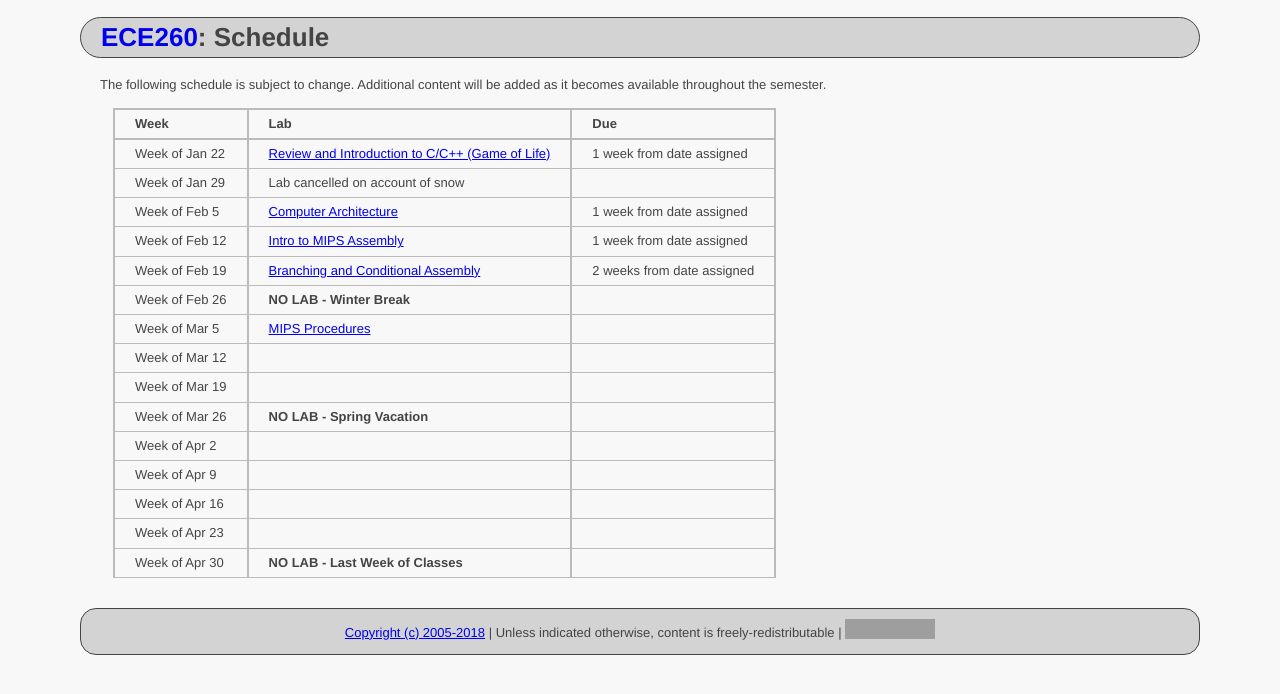
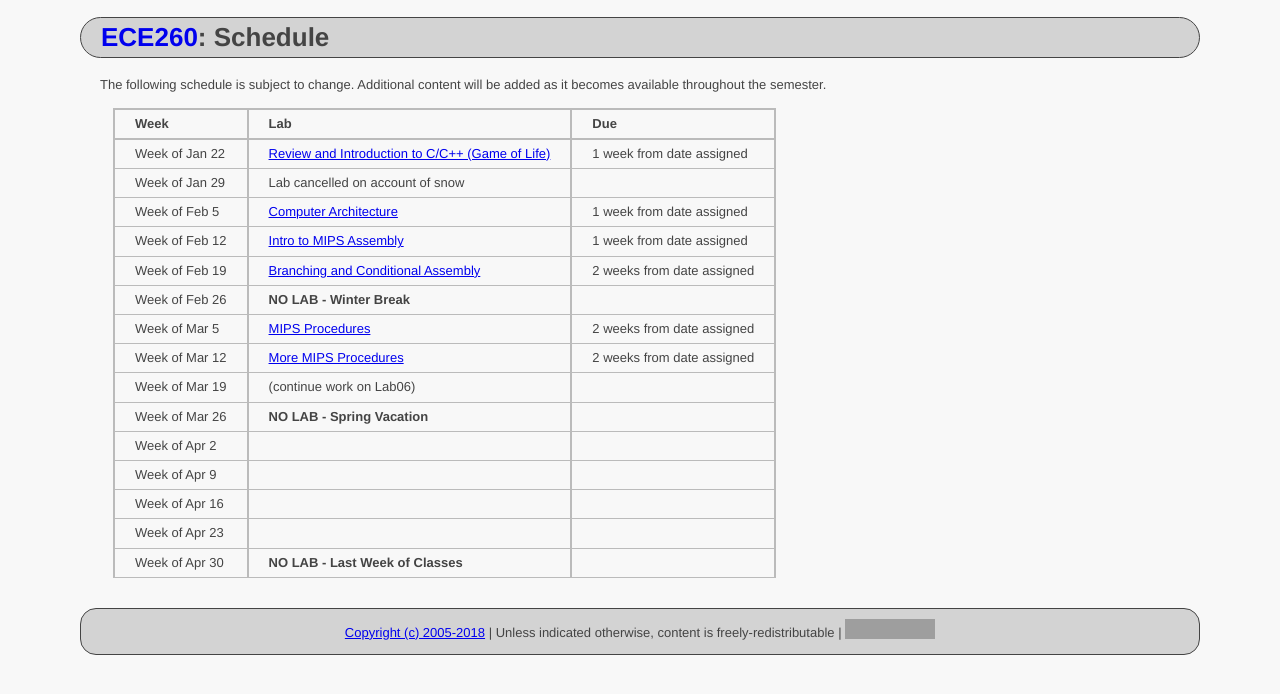
Before and after one commit to ycpcs/ece260-spring2018, a Jekyll site: the page built from schedule_lab.md, in a window 1280 px wide. Shown: the top 694 px of the page. Built offline with Jekyll 4.4.1, drawn with Linux system fonts in a browser that asks for light colours; grey boxes are pictures that could not be loaded.

Commit message:
updated lab schedule

```diff
--- a/schedule_lab.md
+++ b/schedule_lab.md
@@ -10,20 +10,20 @@ Additional content will be added as it becomes available throughout the semester
 
 **Week**       | **Lab**                                                                |  **Due**
 :--------------|:-----------------------------------------------------------------------|:--------------------------
-Week of Jan 22 |  [Review and Introduction to C/C++ (Game of Life)](labs/lab01.html)    |  1 week from date assigned
+Week of Jan 22 |  [Review and Introduction to C/C++ (Game of Life)](labs/lab01.html)    |  1 week from date assigned  <!-- lab 1 -->
 Week of Jan 29 |  Lab cancelled on account of snow                                      |
-Week of Feb 5  |  [Computer Architecture](labs/lab02.html)                              |  1 week from date assigned
-Week of Feb 12 |  [Intro to MIPS Assembly](labs/lab03.html)                             |  1 week from date assigned
-Week of Feb 19 |  [Branching and Conditional Assembly](labs/lab04.html)                 |  2 weeks from date assigned
+Week of Feb 5  |  [Computer Architecture](labs/lab02.html)                              |  1 week from date assigned  <!-- lab 2 -->
+Week of Feb 12 |  [Intro to MIPS Assembly](labs/lab03.html)                             |  1 week from date assigned  <!-- lab 3 -->
+Week of Feb 19 |  [Branching and Conditional Assembly](labs/lab04.html)                 |  2 weeks from date assigned  <!-- lab 4 -->
 Week of Feb 26 |  **NO LAB - Winter Break**                                             |
-Week of Mar 5  |  [MIPS Procedures](labs/lab05.html)                                    | <!-- lab 5 -->
-Week of Mar 12 |                                                                        | <!-- lab 6 -->
-Week of Mar 19 |                                                                        | <!-- lab 7 -->
+Week of Mar 5  |  [MIPS Procedures](labs/lab05.html)                                    |  2 weeks from date assigned  <!-- lab 5 -->
+Week of Mar 12 |  [More MIPS Procedures](labs/lab06.html)                               |  2 weeks from date assigned  <!-- lab 6 -->
+Week of Mar 19 |  (continue work on Lab06)                                              |
 Week of Mar 26 |  **NO LAB - Spring Vacation**                                          |
-Week of Apr 2  |                                                                        | <!-- lab 8 -->
-Week of Apr 9  |                                                                        | <!-- lab 9 -->
-Week of Apr 16 |                                                                        | <!-- lab 10 -->
-Week of Apr 23 |                                                                        | <!-- lab 11 -->
+Week of Apr 2  |                                                                        | <!-- lab 7 -->
+Week of Apr 9  |                                                                        | <!-- lab 8 -->
+Week of Apr 16 |                                                                        | <!-- lab 9 -->
+Week of Apr 23 |                                                                        | <!-- lab 10 -->
 Week of Apr 30 |  **NO LAB - Last Week of Classes**                                     |
 
 
```
Also changed, not shown: 1 other file.
